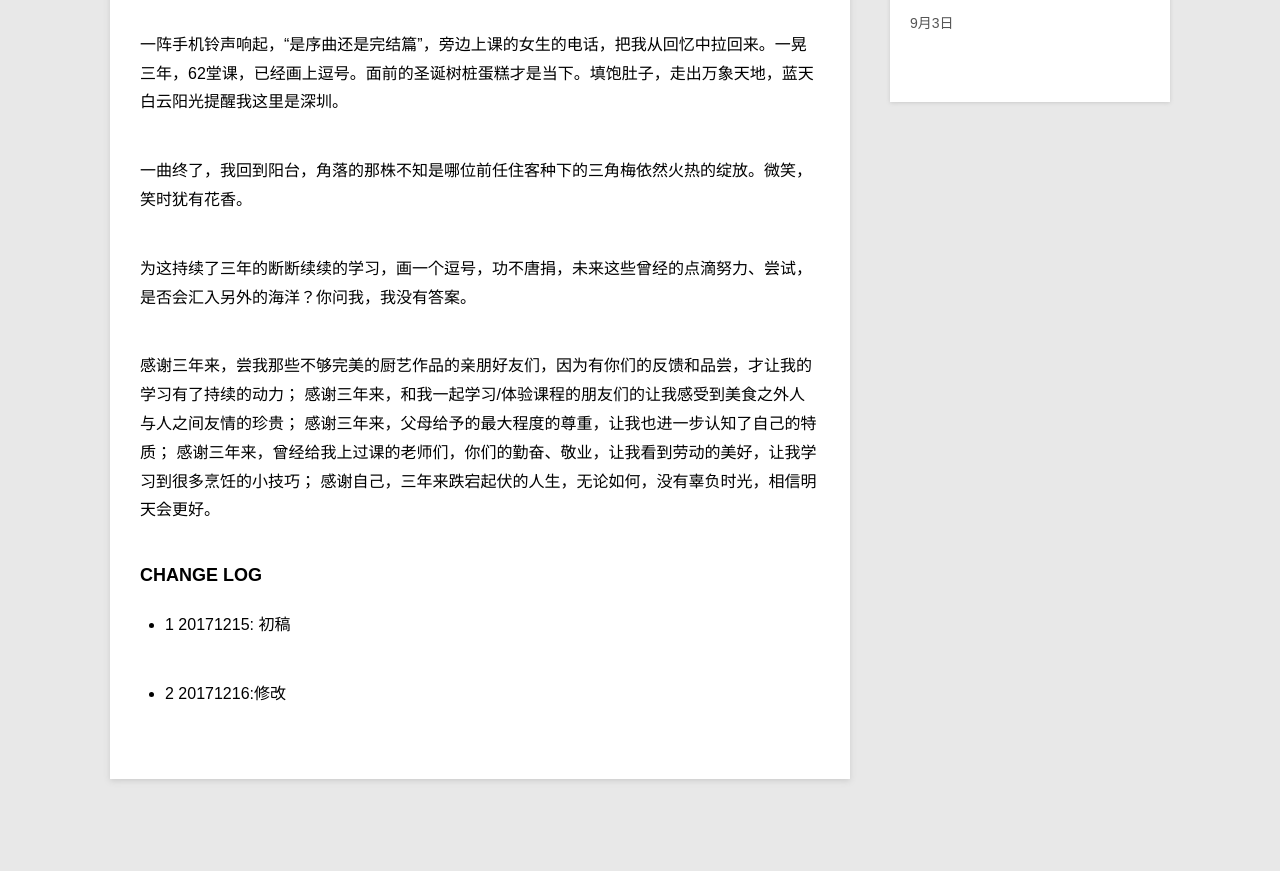
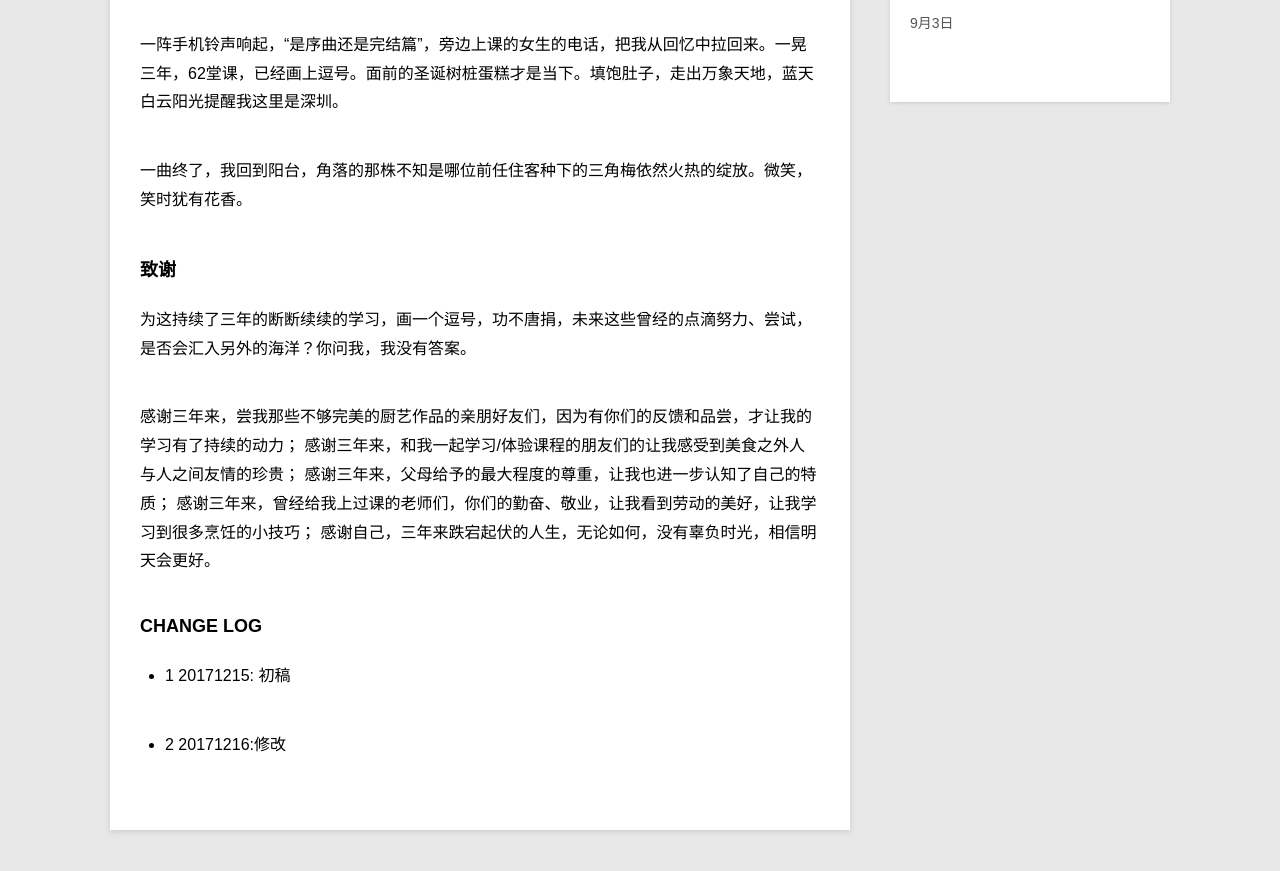
Before and after one commit to violettianjie/violettianjie.github.io, a Jekyll site: the page built from _posts/blog/2017-12-15-cooking.md, in a window 1280 px wide and 900 px high, scrolled down 730 px. Shown: the top 871 px of the window. Built offline with Jekyll 4.4.1, drawn with Linux system fonts in a browser that asks for light colours; comment, search, counter and statistics services are not loaded.

Commit message:
Update 2017-12-15-cooking.md

```diff
--- a/_posts/blog/2017-12-15-cooking.md
+++ b/_posts/blog/2017-12-15-cooking.md
@@ -19,6 +19,8 @@ category: blog
 
 
 一曲终了，我回到阳台，角落的那株不知是哪位前任住客种下的三角梅依然火热的绽放。微笑，笑时犹有花香。
+
+### 致谢
 
 为这持续了三年的断断续续的学习，画一个逗号，功不唐捐，未来这些曾经的点滴努力、尝试，是否会汇入另外的海洋？你问我，我没有答案。
 
```
